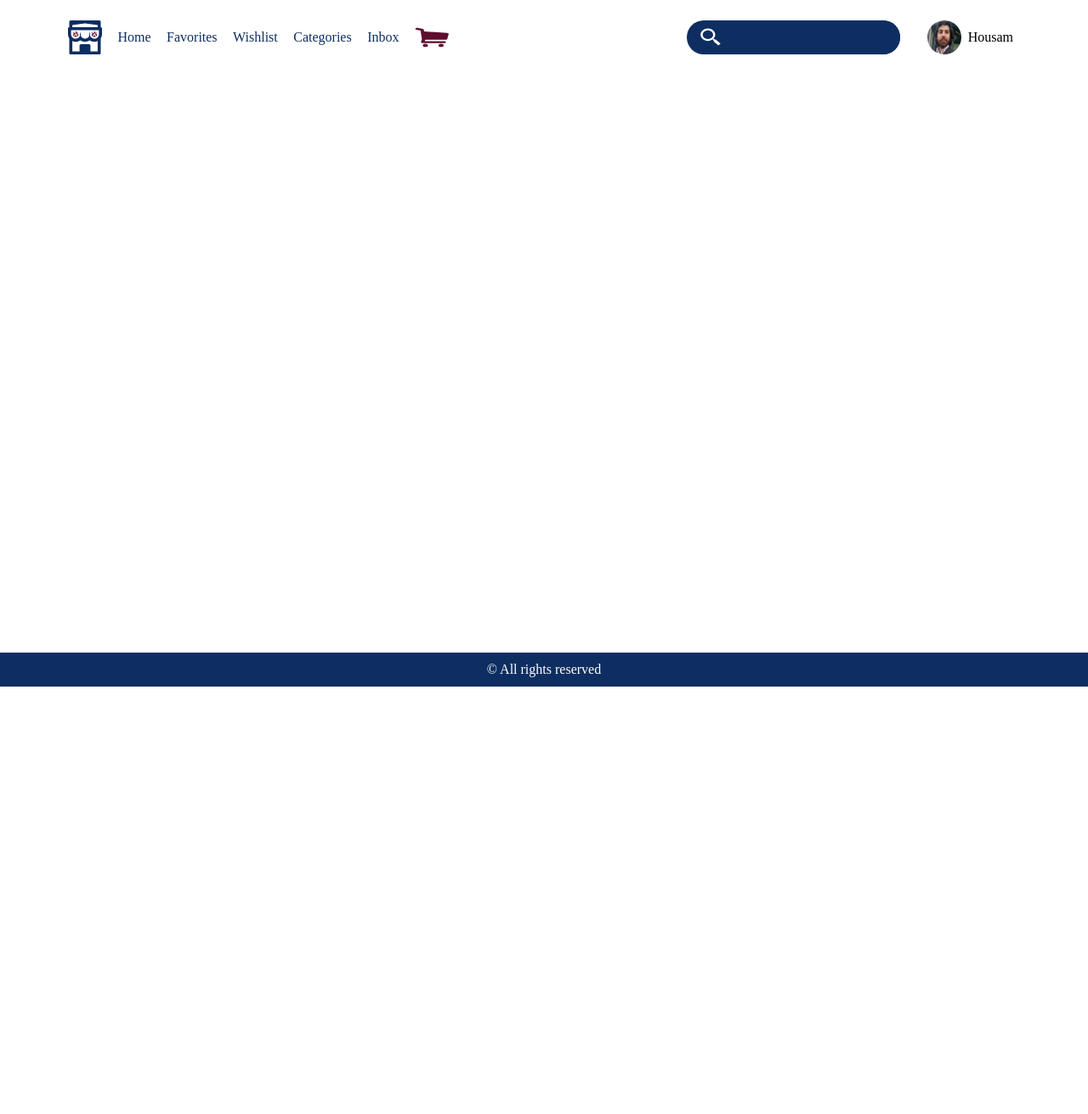
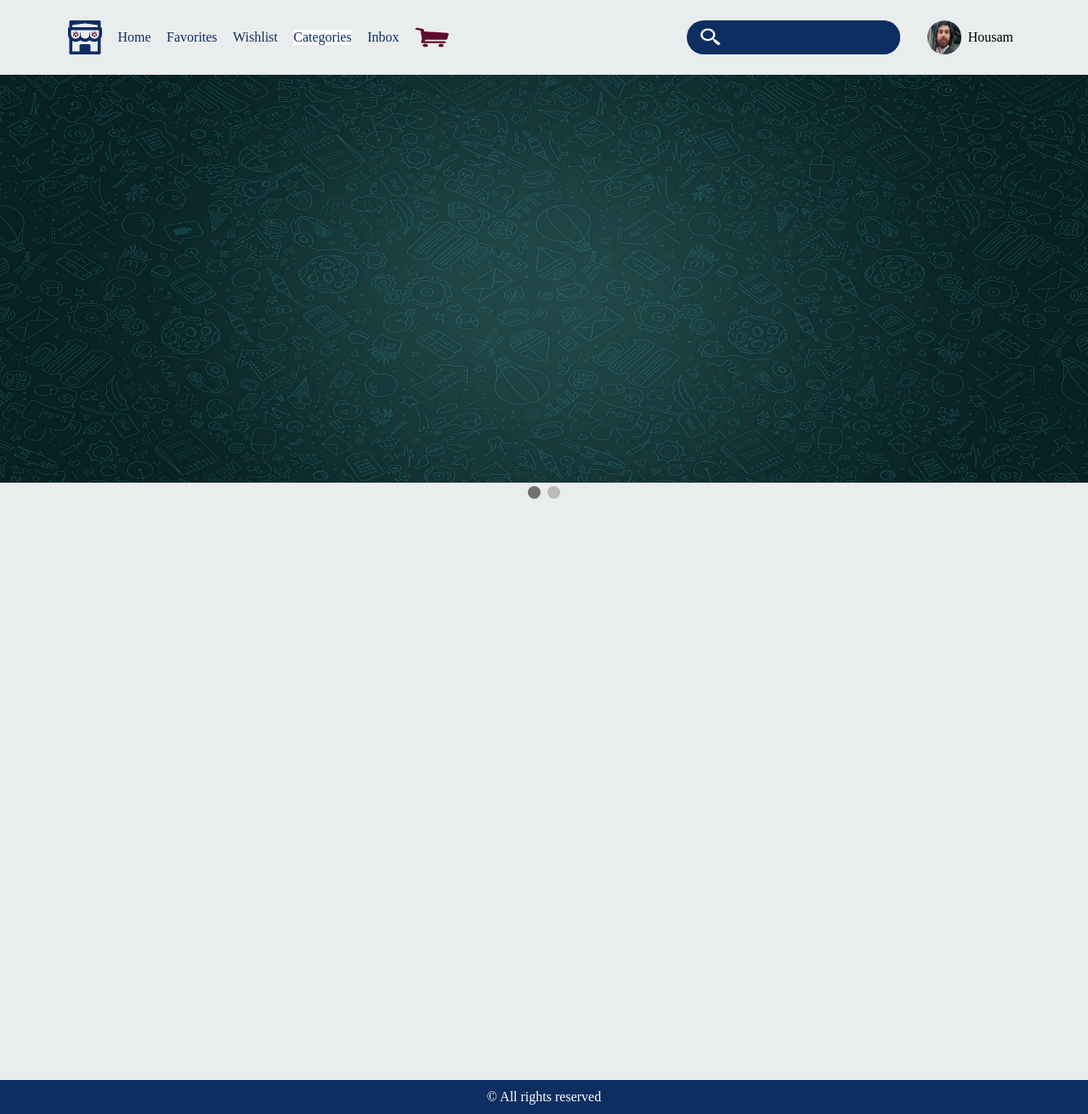
Before and after one commit to JawadElSayed/e-commerce_website, a PHP site: page /client.html in a window 1280 px wide. Shown: the whole page at 85% size. Before the commit the page ends 808 px from the top, so only its background shows below. Run offline with PHP 8.4, Linux system fonts and the light colour scheme.

Commit message:
Building the product item

```diff
--- a/client.css
+++ b/client.css
@@ -6,6 +6,9 @@
   box-sizing: border-box;
 }
 
+body {
+  background-color: #eaeded;
+}
 /* Navigation bar  */
 
 .nav-container {
@@ -205,3 +208,8 @@
     opacity: 1;
   }
 }
+
+/* products */
+.products {
+  display: flex;
+}
--- a/client.html
+++ b/client.html
@@ -38,9 +38,31 @@
       </div>
     </div>
     <div class="main-content">
+      <!-- Home page -->
       <div class="ads">
-        <div class="align-dots"></div>
+        <div class="mySlides fade">
+          <img
+            src="/Assets/Landing-page/items-background.jpg"
+            class="ad-image"
+          />
+        </div>
+        <div class="mySlides fade">
+          <img
+            src="/Assets/Landing-page/items-background.jpg"
+            class="ad-image"
+          />
+        </div>
+        <div class="align-dots">
+          <span class="dot"></span>
+          <span class="dot"></span>
+        </div>
       </div>
+
+      <div class="products">
+
+      </div>
+
+
     </div>
     <div class="footer">
       <div class="footer-text">© All rights reserved</div>
--- a/client.js
+++ b/client.js
@@ -32,6 +32,32 @@ cart.addEventListener("click", Cart);
 //     },
 //   });
 // };
+
+// sign_up_btn.addEventListener("click", () => {
+//     let singup_params = new URLSearchParams();
+//     singup_params.append("name", signup_name.value);
+//     singup_params.append("email", email.value);
+//     singup_params.append("username", signup_username.value);
+//     singup_params.append("user_type", 3);
+//     singup_params.append("password", signup_password.value);
+
+//     axios({
+//       method: "post",
+//       url: php_signup,
+//       data: singup_params,
+//     }).then((object) => {
+//       if (object.data.status == "used username") {
+//         signup_username.insertAdjacentElement("afterEnd", label);
+//         label.textContent = "Username exists";
+//       } else if (object.data.status == "used email") {
+//         email.insertAdjacentElement("afterEnd", label);
+//         label.textContent = "Email already used";
+//       } else {
+//         signup_modal.style.display = "none";
+//         signin_modal.style.display = "block";
+//       }
+//     });
+//   });
 
 function Home() {
   // Animation of the ads
@@ -68,6 +94,15 @@ function Home() {
   brk = `<br />`;
   dot_list = "";
   dot = `<span class="dot"></span>`;
+
+  let singup_params = new URLSearchParams();
+  //   singup_params.append("name", signup_name.value);
+
+  axios({
+    method: "post",
+    url: php_signup,
+    data: singup_params,
+  }).then((object) => {});
 }
 
 function Favorites() {}
```
